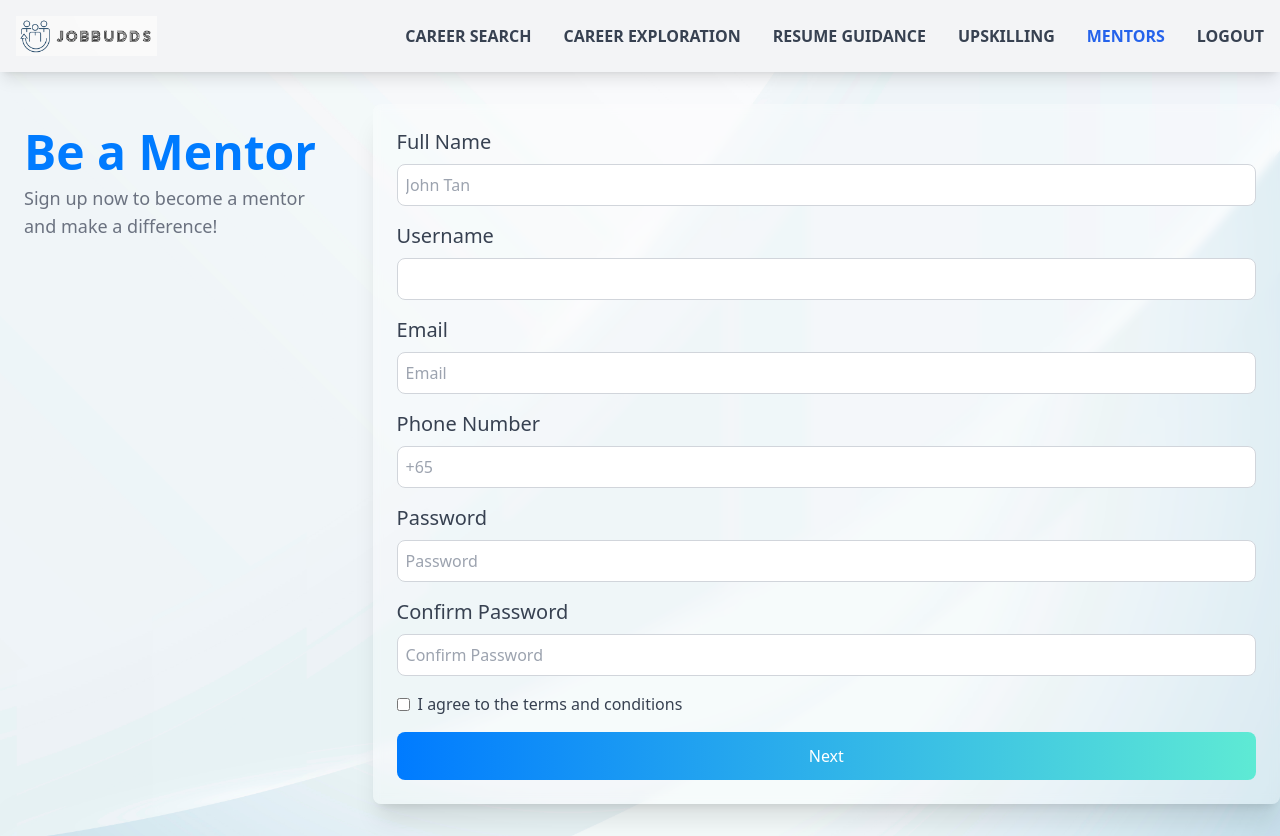
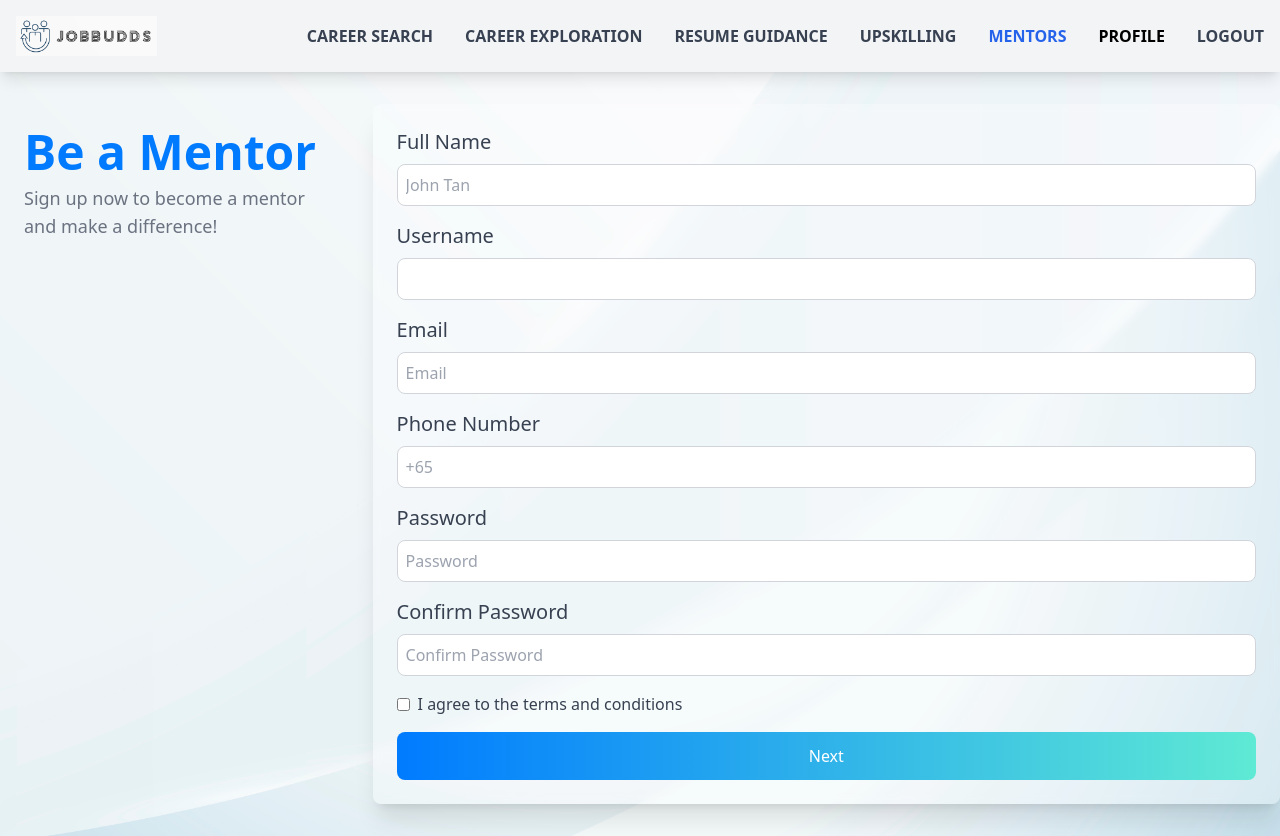
Before and after one commit to Yanting14/WADII-Project, a website with bundled scripts: page mentors/mentorSignUp.html in a window 1280 px wide. Built offline with nearby package versions, Linux system fonts and the light colour scheme.

Commit message:
sorry i linked one more thing

```diff
--- a/mentors/mentorSignUp.html
+++ b/mentors/mentorSignUp.html
@@ -64,6 +64,9 @@ body {
                         </li>
                         <li>
                             <a href="" class="text-blue-600 font-semibold hover:text-blue-500">MENTORS</a>
+                        </li>
+                        <li>
+                            <a href="../profile/Profile.html" class="font-semibold hover:text-blue-500">PROFILE</a>
                         </li>
                         <li>
                             <a href="#" class="text-gray-700 font-semibold hover:text-blue-500"
```
Also changed, not shown: mentors/mentorCards.html (+3 -0 lines), mentors/mentorCredentials.html (+3 -0 lines), mentors/registeredLandingPage.html (+3 -0 lines).
